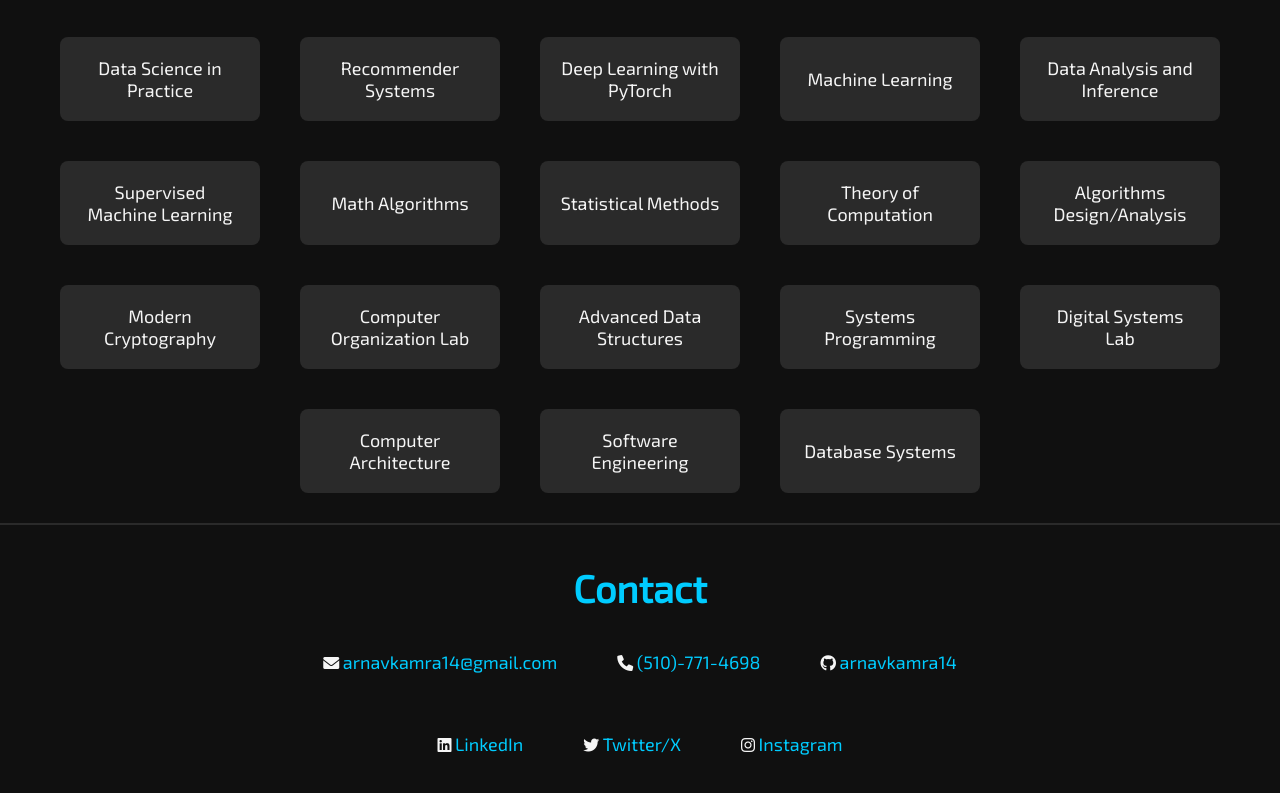
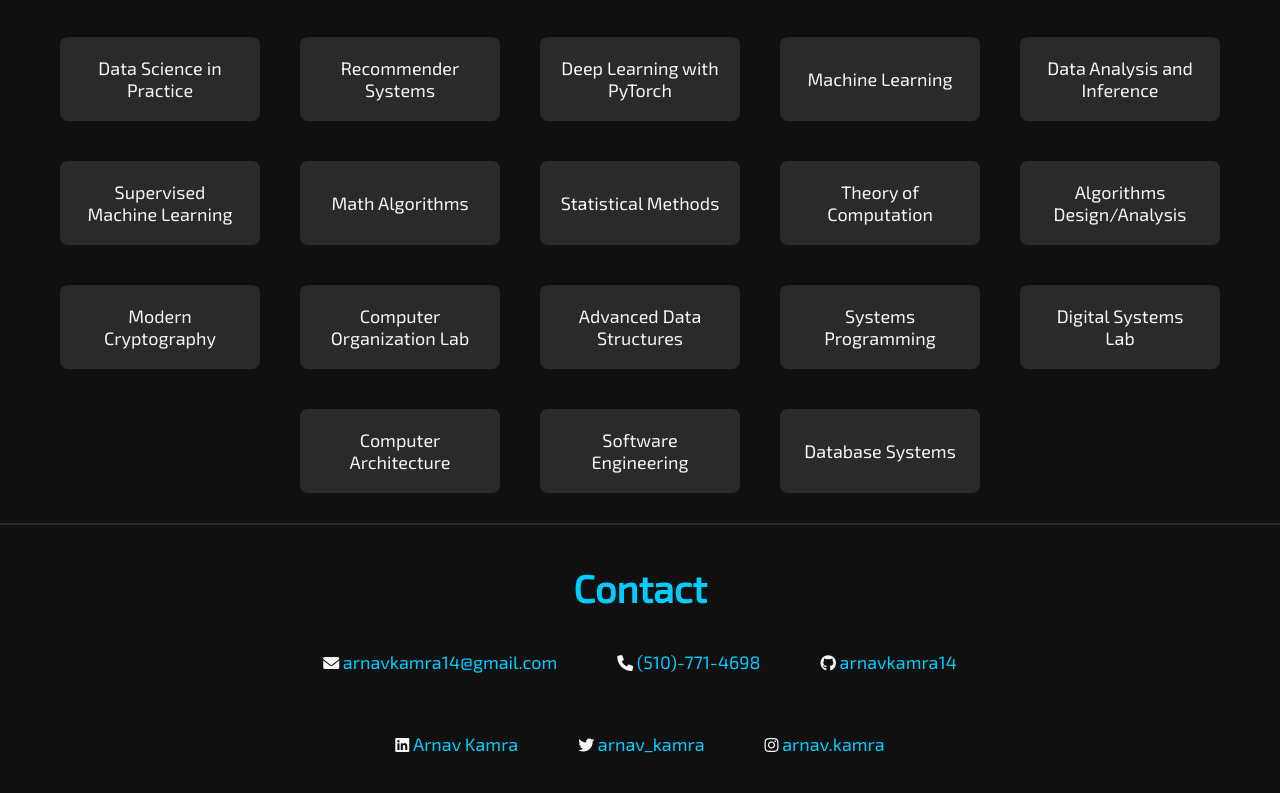
Before and after one commit to arnavkamra14/my-portfolio, a plain HTML site: page index.html in a window 1280 px wide. Shown: the part 3517-4310 px from the top of the page. Drawn offline with Linux system fonts and the light colour scheme.

Commit message:
Minor fixes

```diff
--- a/index.html
+++ b/index.html
@@ -303,9 +303,9 @@
                 <p><i class="fab fa-github"></i> <a href="https://github.com/arnavkamra14" target="_blank">arnavkamra14</a></p>
             </div>
             <div class="contact-items">
-                <p><i class="fab fa-linkedin"></i> <a href="https://linkedin.com/in/arnavkamra" target="_blank">LinkedIn</a></p>
-                <p><i class="fab fa-twitter"></i> <a href="https://x.com/arnav_kamra" target="_blank">Twitter/X</a></p>
-                <p><i class="fab fa-instagram"></i> <a href="https://www.instagram.com/arnav.kamra" target="_blank">Instagram</a></p>
+                <p><i class="fab fa-linkedin"></i> <a href="https://linkedin.com/in/arnavkamra" target="_blank">Arnav Kamra</a></p>
+                <p><i class="fab fa-twitter"></i> <a href="https://x.com/arnav_kamra" target="_blank">arnav_kamra</a></p>
+                <p><i class="fab fa-instagram"></i> <a href="https://www.instagram.com/arnav.kamra" target="_blank">arnav.kamra</a></p>
             </div>
         </div>
     </section>
```
